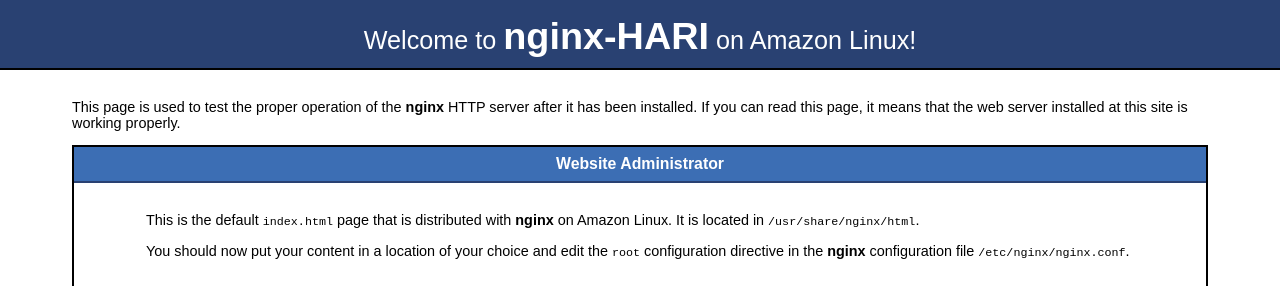
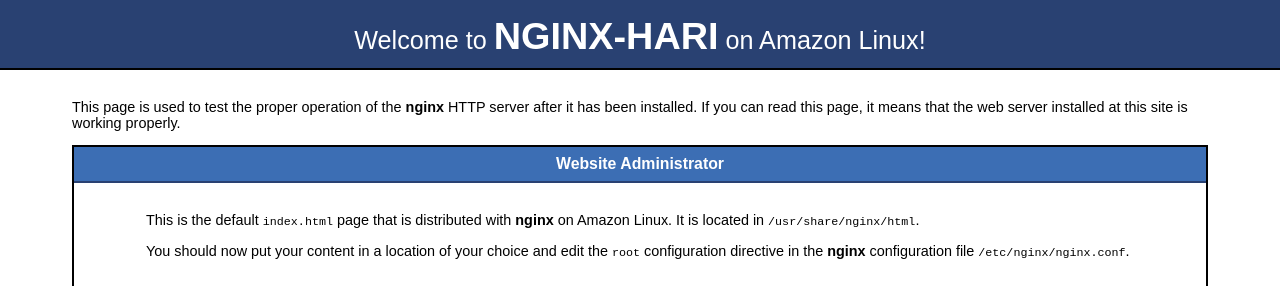
Before and after one commit to hari796/Nginx, a plain HTML site: page index.html in a window 1280 px wide. Shown: the top 286 px of the page. Drawn offline with Linux system fonts and the light colour scheme.

Commit message:
Update index.html

```diff
--- a/index.html
+++ b/index.html
@@ -74,7 +74,7 @@
     </head>
 
     <body>
-        <h1>Welcome to <strong>nginx-HARI</strong> on Amazon Linux!</h1>
+        <h1>Welcome to <strong>NGINX-HARI</strong> on Amazon Linux!</h1>
 
         <div class="content">
             <p>This page is used to test the proper operation of the
```
